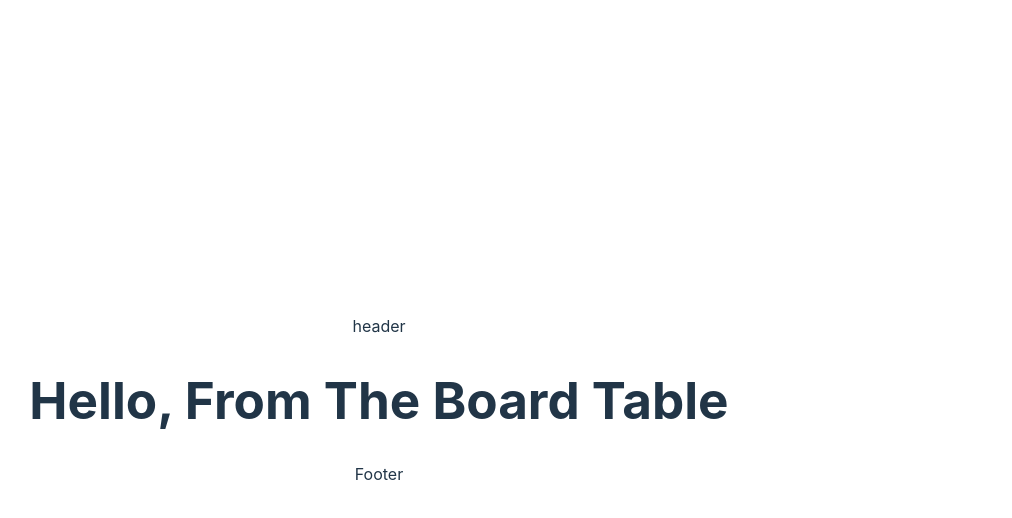
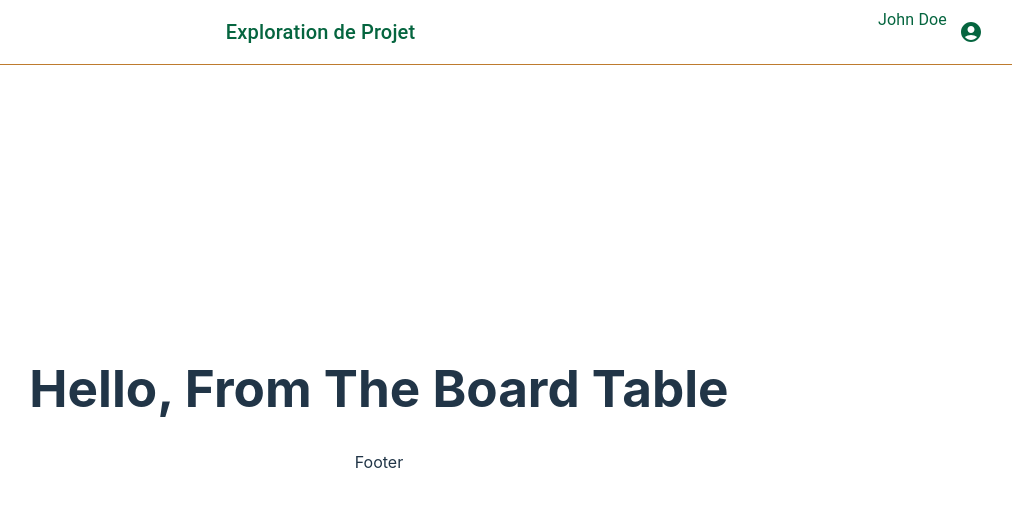
Before and after one commit to GLYJER-HUB/Admin_PE, a React (Vite) app: page / in a window 1280 px wide. Shown: the top 518 px of the page, without its empty margins (261-1273 px from the left). Built offline with nearby package versions, Linux system fonts and the light colour scheme.

Commit message:
first header commit

```diff
--- a/package.json
+++ b/package.json
@@ -12,6 +12,7 @@
   "dependencies": {
     "@emotion/react": "^11.11.1",
     "@emotion/styled": "^11.11.0",
+    "@mui/icons-material": "^5.14.18",
     "@mui/material": "^5.14.18",
     "react": "^18.2.0",
     "react-dom": "^18.2.0",
--- a/src/components/Header.jsx
+++ b/src/components/Header.jsx
@@ -1,10 +1,48 @@
-import React from 'react';
+import * as React from 'react';
+import AppBar from '@mui/material/AppBar';
+import Box from '@mui/material/Box';
+import Toolbar from '@mui/material/Toolbar';
+import IconButton from '@mui/material/IconButton';
+import { colors } from '../utilities/colors';
+import AccountCircle from '@mui/icons-material/AccountCircle';
+import Switch from '@mui/material/Switch';
+import FormControlLabel from '@mui/material/FormControlLabel';
+import FormGroup from '@mui/material/FormGroup';
+import { Typography } from '@mui/material';
 
 
-const Header = () => {
-  return (
-    <div>header</div>
-  )
+
+function Header() {
+    return (
+        <>
+            <AppBar style={{ background: "#ffffff", boxShadow: '5px 1px #BE7B2E', }}>
+                <Toolbar >
+                    <Typography variant="h6" component="div" sx={{ flexGrow: 1, color: colors.primary }}>
+                        Exploration de Projet
+                    </Typography>
+                    <div>
+                        <Box sx={{ display: "flex" }}>
+                            <Typography sx={{ color: colors.primary }}>
+                                John Doe
+                            </Typography>
+                            <IconButton
+                                size="large"
+                                aria-label="account of current user"
+                                aria-controls="menu-appbar"
+                                aria-haspopup="true"
+                                color="inherit">
+                                <AccountCircle sx={{ color: colors.primary }} />
+                            </IconButton>
+                        </Box>
+
+
+
+
+                    </div>
+                </Toolbar>
+            </AppBar>
+        </>
+    );
 }
 
 export default Header
--- /dev/null
+++ b/src/utilities/colors.js
@@ -0,0 +1,6 @@
+
+
+export const colors = {
+    primary : "#05653F",
+    secondary: "#BE7B2E",
+};
```
Also changed, not shown: 1 other file (tests, documents, lock files or other folders).
